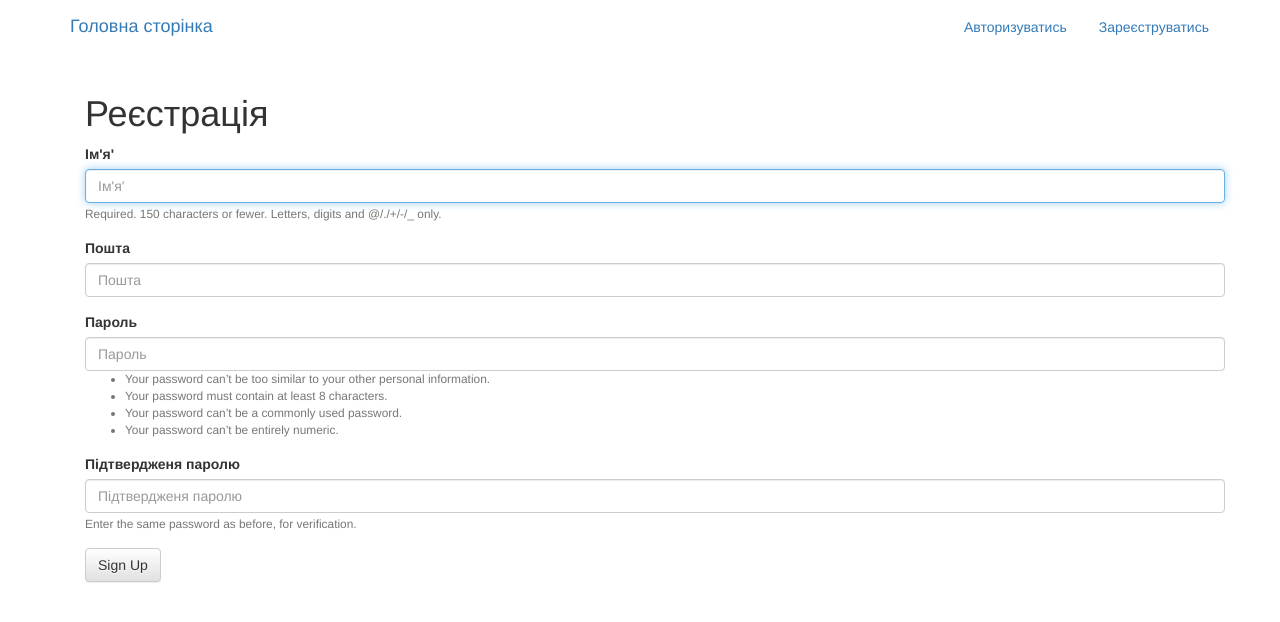
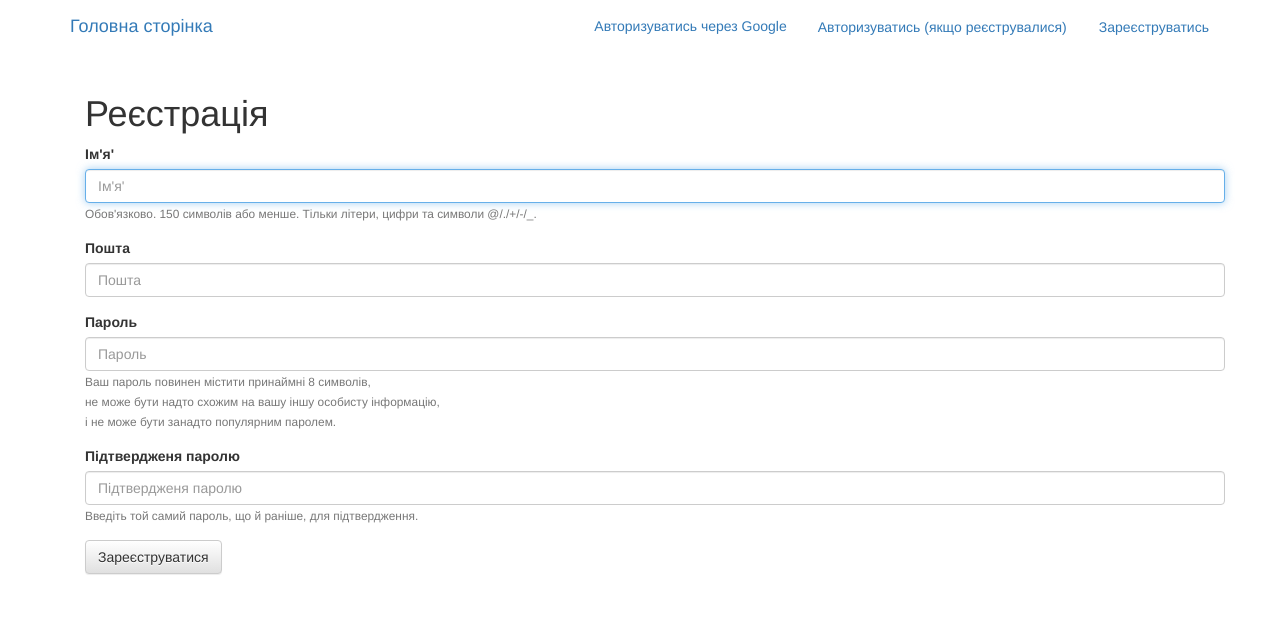
Before and after one commit to oshmidtsmk/words_game, a Django app: page /accounts/signup/ in a window 1280 px wide. Shown: the top 622 px of the page. Run offline with Django 3.2, Linux system fonts and the light colour scheme; parts of the project's set-up code (start-up, migrations or seed data) failed here and were passed over; some libraries are stand-ins or nearby versions.

Commit message:
added Google Auth

```diff
--- a/accounts/forms.py
+++ b/accounts/forms.py
@@ -2,7 +2,7 @@
 
 from django.contrib.auth import get_user_model
 from django.contrib.auth.forms import UserCreationForm
-# from django.utils.translation import gettext_lazy as _ #for translation of the form.
+from django.utils.translation import gettext_lazy as _ #for translation of the form.
 # from django.contrib.auth.forms import AuthenticationForm
 # from django import forms
 
@@ -19,3 +19,15 @@ class UserCreateForm(UserCreationForm):
         self.fields["email"].label = "Пошта"
         self.fields["password1"].label = "Пароль"
         self.fields["password2"].label = "Підтвердженя паролю"
+
+
+        # Override default password validation messages
+        self.fields["username"].help_text = _(
+        "Обов'язково. 150 символів або менше. Тільки літери, цифри та символи @/./+/-/_."
+        )
+        self.fields["password1"].help_text = _(
+            "Ваш пароль повинен містити принаймні 8 символів,<br> "
+            "не може бути надто схожим на вашу іншу особисту інформацію,<br> "
+            "і не може бути занадто популярним паролем. <br>"
+            )
+        self.fields["password2"].help_text = _("Введіть той самий пароль, що й раніше, для підтвердження.")
--- a/accounts/templates/accounts/login.html
+++ b/accounts/templates/accounts/login.html
@@ -1,6 +1,7 @@
 <!-- words_play -->
 {% extends "base.html" %}
 {% load bootstrap3 %}
+{% load i18n %}
 
 {% block content %}
 <div class="container">
@@ -9,7 +10,10 @@
 
         {% csrf_token %}
         {% bootstrap_form form %}
-        <input type="submit" value="Login" class="btn btn-default">
+         <input type="submit" value="{% trans 'Login' %}" class="btn btn-default">
+
+
+
     </form>
 
 
--- a/accounts/templates/accounts/signup.html
+++ b/accounts/templates/accounts/signup.html
@@ -8,7 +8,7 @@
     <form method="POST">
         {% csrf_token %}
         {% bootstrap_form form %}
-        <input type="submit" value="Sign Up" class="btn btn-default">
+        <input type="submit" value=" Зареєструватися" class="btn btn-default">
     </form>
 </div>
 {% endblock %}
--- a/accounts/urls.py
+++ b/accounts/urls.py
@@ -12,4 +12,5 @@ urlpatterns = [
     path('logout/', auth_views.LogoutView.as_view(), name = 'logout'),# it goes to homepahe
     path('signup/', views.SignUp.as_view(), name = 'signup'),
     #path('oauth/', include('social_django.urls', namespace='social')),  #FB
+
 ]
--- a/game_app/templates/game_app/guessing_page.html
+++ b/game_app/templates/game_app/guessing_page.html
@@ -6,7 +6,7 @@
 <p>Відгадане слово {{word.word}}</p>
 <li><a href="{% url 'game_app:category_list' %}" class="btn btn-simple">Продовжити відгадування нових слів?</a></li>
 
-  {%elif user.profile.number_of_attempts_to_guess == 0 %}
+  {%elif user.profile.number_of_attempts_to_guess < 1 %}
     <h1>Це нажаль програш :(</h1>
     <a href="{% url 'game_app:new-game' category=word.category pk=word.pk %}">Нова гра?</a>
   {%else%}
--- a/templates/base.html
+++ b/templates/base.html
@@ -47,7 +47,9 @@
 
     						{% else %}
                       <!-- <li><a href="{% url 'social:begin' 'facebook' %}">Login with Facebook</a></li> -->
-    						      <li><a href="{% url 'accounts:login' %}" class="btn btn-simple">Авторизуватись</a></li>
+
+                      <li> <a href="{% url 'social:begin' 'google-oauth2' %}">Авторизуватись через Google</a> </li>
+    						      <li><a href="{% url 'accounts:login' %}" class="btn btn-simple">Авторизуватись (якщо реєструвалися)</a></li>
     						      <li><a href="{% url 'accounts:signup' %}" class="btn btn-simple">Зареєструватись</a></li>
     						{% endif %}
     					</ul>
--- a/templates/index.html
+++ b/templates/index.html
@@ -16,7 +16,9 @@
   <h1>Привіт, ерудите!</h1>
   <p>На цьому сайті ти можеш попрактикуватися у відгадуванні слів!</p>
   <p>Будь ласка авторизуйся, це займе хвилину</p>
-  <a class="btn btn-primary btn-lg" href="{% url 'accounts:login' %}" role="button">Авторизуватись</a> або
+
+  <a class="btn btn-primary btn-lg" href="{% url 'social:begin' 'google-oauth2' %}" role="button">Авторизуватись через Google</a> або
+  <a class="btn btn-primary btn-lg" href="{% url 'accounts:login' %}" role="button">Авторизуватись(якщо реєструвались)</a> або
   <a class="btn btn-primary btn-lg" href="{% url 'accounts:signup' %}" role="button">Зареєструватись</a>
 </div>
 
--- a/words_play/urls.py
+++ b/words_play/urls.py
@@ -29,7 +29,8 @@ urlpatterns = [
     path('welcome/', views.TestPage.as_view(), name = 'test'),
     path('thanks/', views.ThanksPage.as_view(), name = 'thanks'),
     path('game/', include('game_app.urls', namespace = 'game')),
-    path('oauth/', include('social_django.urls', namespace='social')),  #FB
+    path('oauth/', include('social_django.urls', namespace='social')),  #FB auth_backends
+    #path("", include("allauth.urls")), #for Google Auth with django-allauth.
     # path('users/', views.UsersListView.as_view(), name='users_list'),
 
 ]
```
Also changed, not shown: words_play/settings.py (+33 -6 lines), db.sqlite3, locale/uk/LC_MESSAGES/django.po (added), static/images/Screenshot_2024-02-28_at_11.34.05.png (added), static/images/Screenshot_2024-03-05_at_16.49.56_GcSpsLW.png (added), 1 other file.
